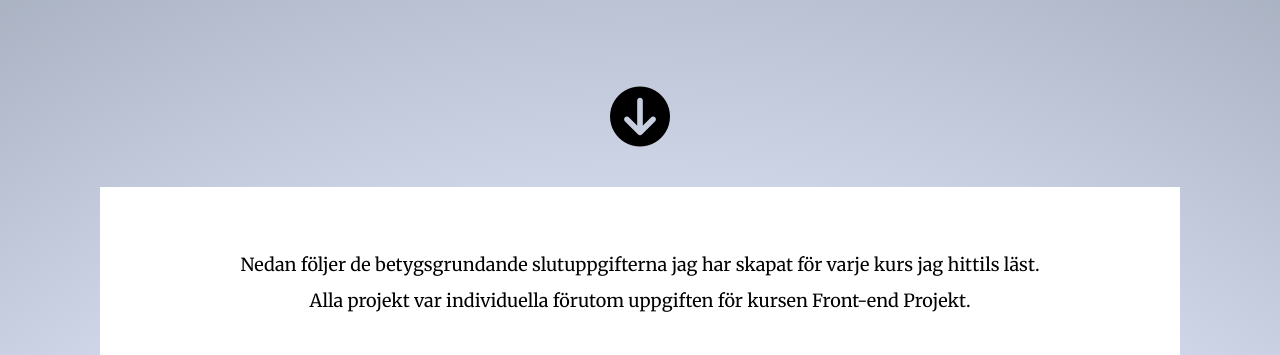
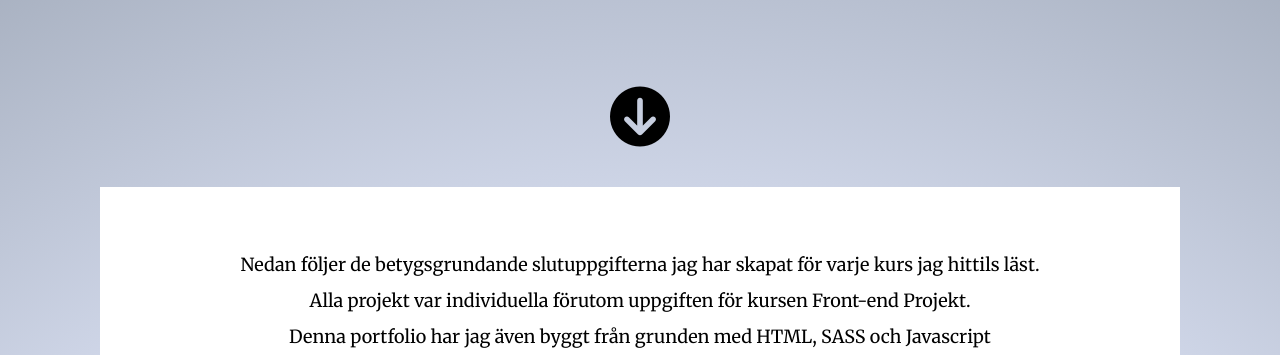
Before and after one commit to SofieTiainen/Portfolio-Sofie-Tiainen-LIA, a plain HTML site: page index.html in a window 1280 px wide. Shown: the part 597-952 px from the top of the page. Drawn offline with Linux system fonts and the light colour scheme.

Commit message:
added text to html-file

```diff
--- a/index.html
+++ b/index.html
@@ -36,6 +36,8 @@
             <section class="info-text">
                 <p>Nedan följer de betygsgrundande slutuppgifterna jag har skapat för varje kurs jag hittils läst. <br>
                     Alla projekt var individuella förutom uppgiften för kursen Front-end Projekt. <br>
+                Denna portfolio har jag även byggt från grunden med HTML, SASS och Javascript</p>
+
             </section>
             <section class="projects">
                 <div>
```
